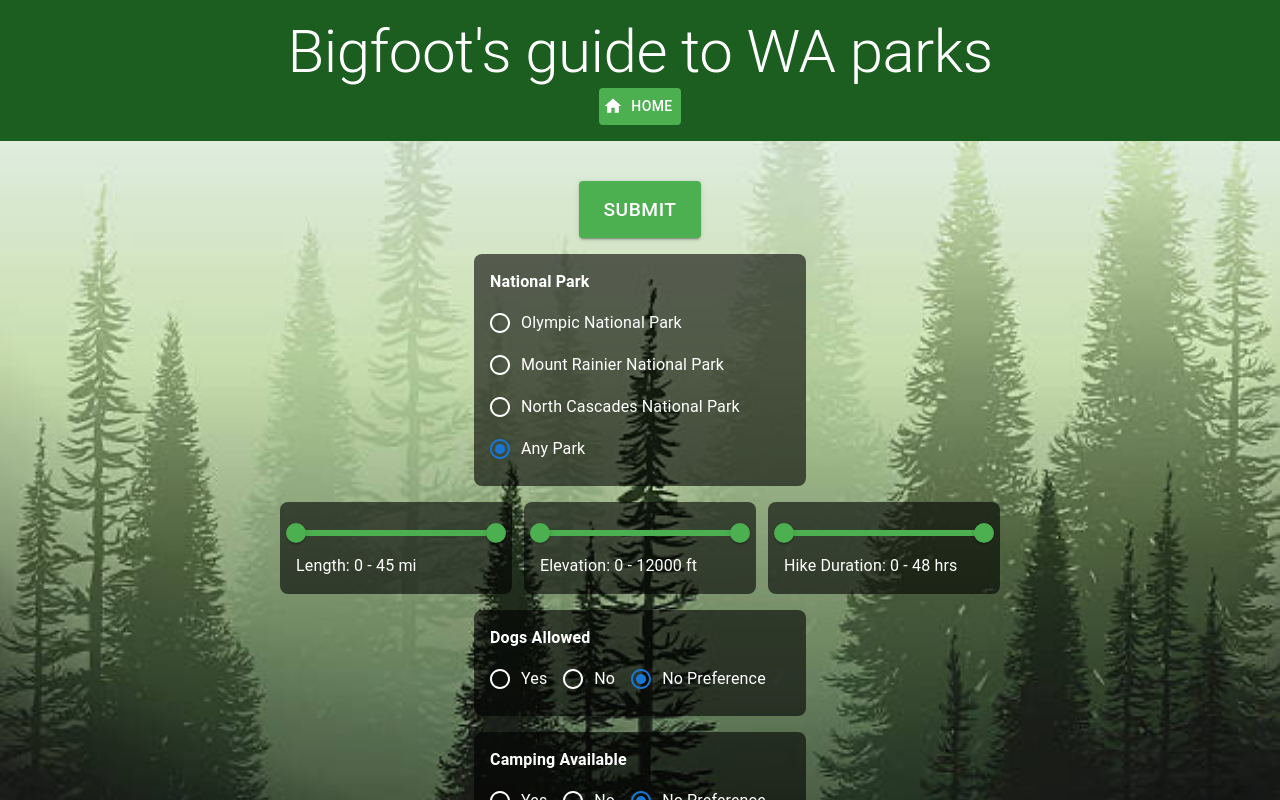
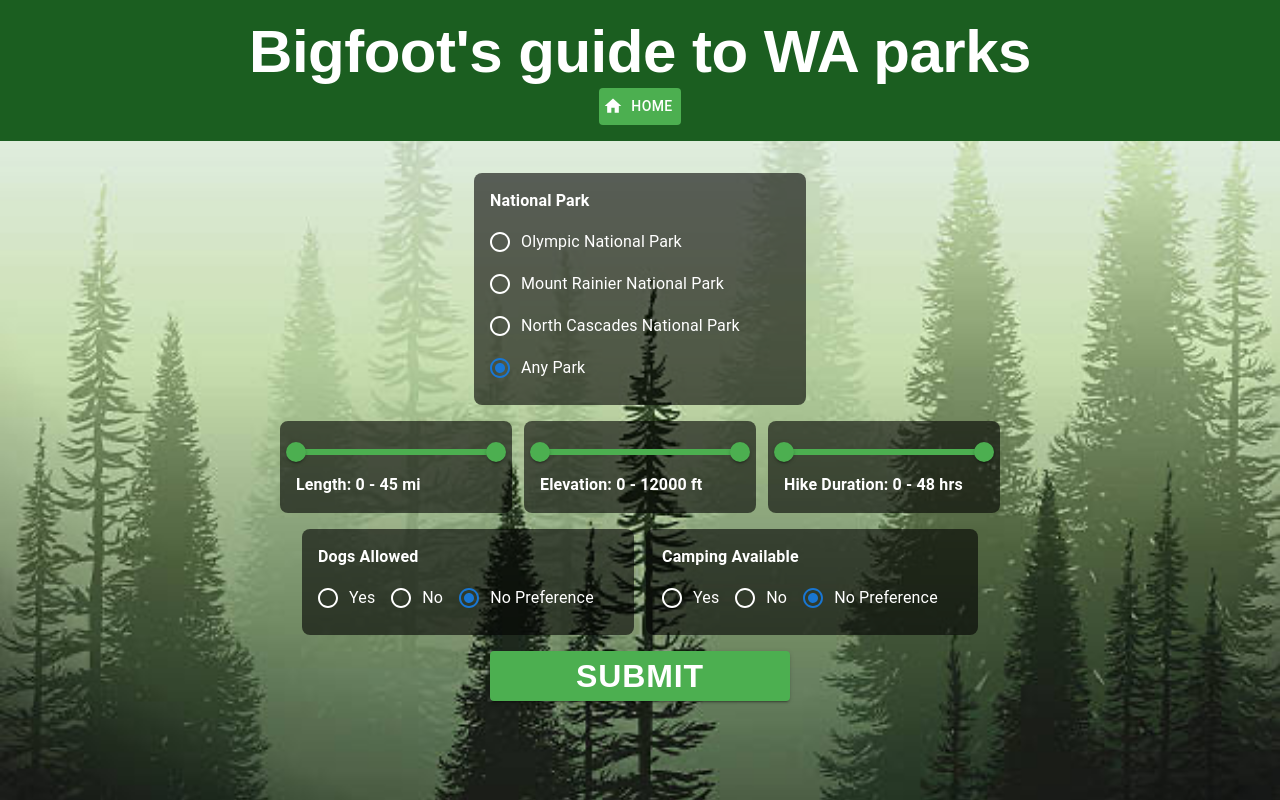
Before and after one commit to meghanbuchanan/csci367-database-project, a React (Vite) app in the folder frontend/: page /details in a window 1280 px wide. Built offline with nearby package versions, Linux system fonts and the light colour scheme.

Commit message:
fix: UI adjustments

```diff
--- a/frontend/src/components/BaseLayout.tsx
+++ b/frontend/src/components/BaseLayout.tsx
@@ -34,7 +34,7 @@
           textAlign: 'center',
         }}
       >
-        <Typography variant="h2" color="white">
+        <Typography variant="h2" color="white" sx={{ fontFamily: 'Poppins, sans-serif', fontWeight: 'bold' }}>
           {title}
         </Typography>
         <Button
--- a/frontend/src/components/DetailsFilter.tsx
+++ b/frontend/src/components/DetailsFilter.tsx
@@ -36,23 +36,6 @@
 
     return (
         <div>
-            {/* Submit Button */}
-            <Box sx={{ display: 'flex', justifyContent: 'center', marginTop: 3 }}>
-                <Button
-                    variant="contained"
-                    sx={{
-                    backgroundColor: green[500],
-                    padding: '12px 24px',
-                    fontSize: '1.2rem',
-                    color: 'white',
-                    '&:hover': { backgroundColor: green[700] },
-                    }}
-                    onClick={onSearch}
-                >
-                    Submit
-                </Button>
-            </Box>
-
             {/*Park*/}
             <Box sx={{ display: 'flex', justifyContent: 'center', marginTop: 2 }}>
                 <FormControl sx={{ width: '300px', backgroundColor: 'rgba(0, 0, 0, 0.6)', borderRadius: '8px', padding: '16px' }}>
@@ -97,9 +80,8 @@
                         valueLabelDisplay="auto"
                         sx={{ color: green[500] }}
                     />
-                    <Typography sx={{ color: 'white' }}>Length: {lengthRange[0]} - {lengthRange[1]} mi</Typography>
+                    <Typography sx={{ color: 'white', fontWeight: 'bold' }}>Length: {lengthRange[0]} - {lengthRange[1]} mi</Typography>
                 </Box>
-
                 {/* Elevation Slider */}
                 <Box sx={{ width: '200px', backgroundColor: 'rgba(0, 0, 0, 0.6)', padding: '16px', borderRadius: '8px' }}>
                     <Slider
@@ -111,9 +93,8 @@
                         valueLabelDisplay="auto"
                         sx={{ color: green[500] }}
                     />
-                    <Typography sx={{ color: 'white' }}>Elevation: {elevationRange[0]} - {elevationRange[1]} ft</Typography>
+                    <Typography sx={{ color: 'white', fontWeight: 'bold' }}>Elevation: {elevationRange[0]} - {elevationRange[1]} ft</Typography>
                 </Box>
-
                 {/* Time Slider */}
                 <Box sx={{ width: '200px', backgroundColor: 'rgba(0, 0, 0, 0.6)', padding: '16px', borderRadius: '8px' }}>
                     <Slider
@@ -125,12 +106,13 @@
                         valueLabelDisplay="auto"
                         sx={{ color: green[500] }}
                     />
-                    <Typography sx={{ color: 'white' }}>Hike Duration: {timeRange[0]} - {timeRange[1]} hrs</Typography>
+                    <Typography sx={{ color: 'white', fontWeight: 'bold' }}>Hike Duration: {timeRange[0]} - {timeRange[1]} hrs</Typography>
                 </Box>
             </Box>
 
+            <Box sx={{ display: 'flex', justifyContent: 'center', marginTop: 1, gap: 1.5 }}>
                 {/* Pets */}
-            <Box sx={{ display: 'flex', justifyContent: 'center', marginTop: 2 }}>
+                <Box sx={{ display: 'flex', justifyContent: 'center', marginTop: 1 }}>
                     <FormControl sx={{ width: '300px', backgroundColor: 'rgba(0, 0, 0, 0.6)', borderRadius: '8px', padding: '16px' }}>
                         <Typography sx={{ color: '#FFFFFF', fontWeight: 'bold', marginBottom: '8px' }}>Dogs Allowed</Typography>
                         <RadioGroup row value={pets} onChange={(e) => setPets(e.target.value)}>
@@ -152,9 +134,8 @@
                         </RadioGroup>
                     </FormControl>
                 </Box>
-
                 {/* Camping */}
-            <Box sx={{ display: 'flex', justifyContent: 'center', marginTop: 2 }}>
+                <Box sx={{ display: 'flex', justifyContent: 'center', marginTop: 1 }}>
                     <FormControl sx={{ width: '300px', backgroundColor: 'rgba(0, 0, 0, 0.6)', borderRadius: '8px', padding: '16px' }}>
                         <Typography sx={{ color: '#FFFFFF', fontWeight: 'bold', marginBottom: '8px' }}>Camping Available</Typography>
                         <RadioGroup row value={camping} onChange={(e) => setCamping(e.target.value)}>
@@ -176,6 +157,28 @@
                         </RadioGroup>
                     </FormControl>
                 </Box>
+            </Box>
+             {/* Submit Button */}
+             <Box sx={{ display: 'flex', justifyContent: 'center', marginTop: 2 }}>
+                <Button
+                    variant="contained"
+                    sx={{
+                    backgroundColor: green[500],
+                    padding: '6px 20px',
+                    fontSize: '2rem',
+                    color: 'white',
+                    width: '300px',
+                    height: 'auto',
+                    lineHeight: '1.2',
+                    fontFamily: 'Poppins, sans-serif',
+                    fontWeight: 'bold',
+                    '&:hover': { backgroundColor: green[700] },
+                    }}
+                    onClick={onSearch}
+                >
+                    Submit
+                </Button>
+            </Box>
         </div>
     );
 };
--- a/frontend/src/routes/SelectionPage.tsx
+++ b/frontend/src/routes/SelectionPage.tsx
@@ -4,6 +4,7 @@
 import { useNavigate, useLocation } from 'react-router-dom';
 import HikeCard from '../components/HikeCard';
 import SearchBar from '../components/SearchBar';
+import FilterListIcon from "@mui/icons-material/FilterList";
 
 interface Hike {
     id: number;
@@ -80,9 +81,10 @@
                         color: 'white',
                         '&:hover': { backgroundColor: green[700] },
                         }}
+                        startIcon={<FilterListIcon />}
                         onClick={handleModifyDetails}
                     >
-                        Change Search Filters
+                        Filters
                 </Button>
             </Box>
             )}
```
Lines whose indentation alone changed are shown as unchanged.
